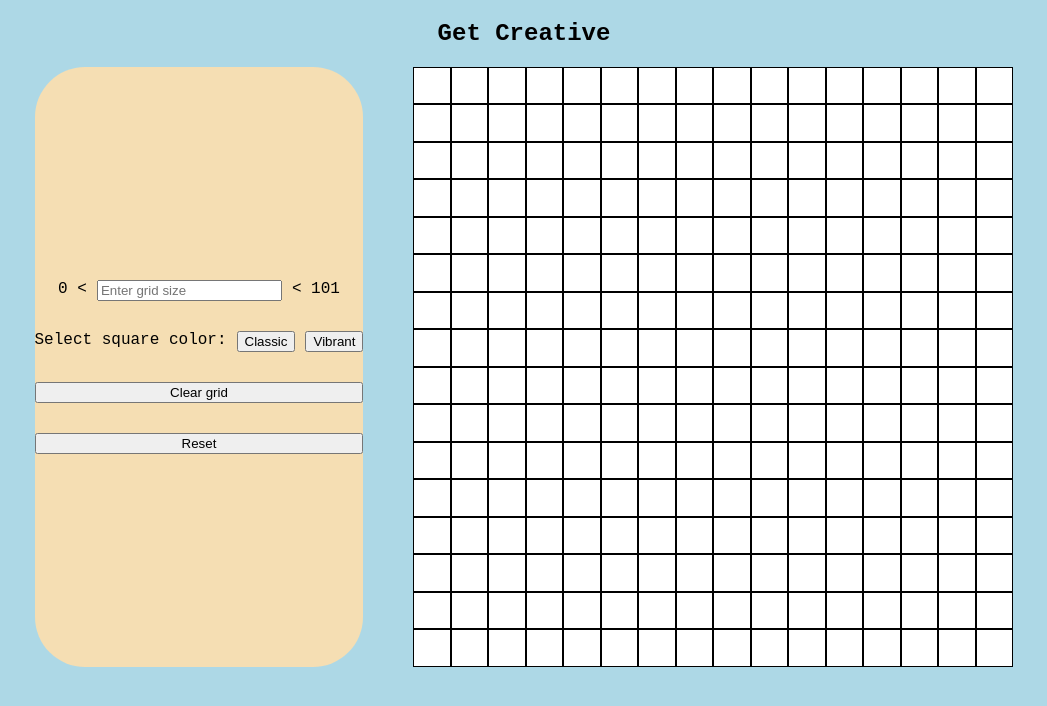
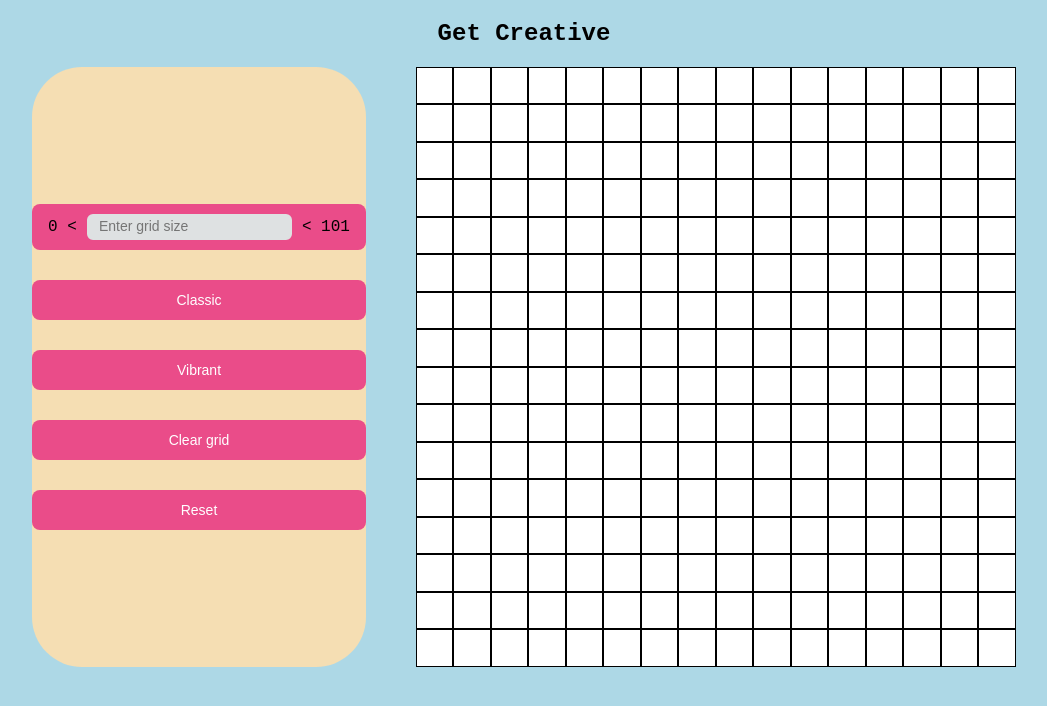
Before and after one commit to staticBunny/etch-a-sketch, a plain HTML site: page index.html in a window 1280 px wide. Shown: the part 88-794 px from the top of the page, without its empty margins (116-1163 px from the left). Drawn offline with Linux system fonts and the light colour scheme.

Commit message:
Change aesthetic

```diff
--- a/app.js
+++ b/app.js
@@ -25,6 +25,7 @@ function makeGrid(gridSize) {
         CONTAINER.appendChild(rowDiv);
     }
 
+    clearGrid();
     if (latestColor === 'classic') setClassicColor();
     else setVibrantColor();
 }
@@ -87,7 +88,6 @@ function checkForEvents() {
 
 function runApp() {
     makeGrid(16);
-    clearGrid()
     checkForEvents();
 }
 
--- a/index.html
+++ b/index.html
@@ -17,13 +17,10 @@
                     <div class="text"> < 101 </div>
                 </div>
 
-                <div id="squareColorContainer">
-                    <div class="text">Select square color: </div>
-                    <button id="classic">Classic</button>
-                    <button id="rgb">Vibrant</button>
-                </div>
-                <button id="clear">Clear grid</button>
-                <button id="reset">Reset</button>
+                <button id="classic" class="button">Classic</button>
+                <button id="rgb" class="button">Vibrant</button>
+                <button id="clear" class="button">Clear grid</button>
+                <button id="reset" class="button">Reset</button>
             </div>
 
             <div id="gridContainer"></div>
--- a/styles.css
+++ b/styles.css
@@ -40,9 +40,64 @@ body {
     border: 1px solid black;
 }
 
-#squareColorContainer,
 #gridSizeContainer {
     display: flex;
     gap: 10px;
+    align-items: center;
     align-self: center;
+    background-color: #EA4C89;
+    border-radius: 8px;
+    border-style: none;
+    box-sizing: border-box;
+    padding: 10px 16px;
 }
+
+/* Dribble */
+.button{
+    background-color: #EA4C89;
+    border-radius: 8px;
+    border-style: none;
+    box-sizing: border-box;
+    color: #FFFFFF;
+    cursor: pointer;
+    display: inline-block;
+    font-size: 14px;
+    font-weight: 500;
+    height: 40px;
+    line-height: 20px;
+    list-style: none;
+    margin: 0;
+    outline: none;
+    padding: 10px 16px;
+    position: relative;
+    text-align: center;
+    text-decoration: none;
+    transition: color 100ms;
+    vertical-align: baseline;
+    user-select: none;
+    -webkit-user-select: none;
+    touch-action: manipulation;
+}
+
+.button:hover
+{
+  background-color: #F082AC;
+}
+
+#input {
+    font-size: 14px;
+    border-radius: 6px;
+    line-height: 1.5;
+    padding: 5px 10px;
+    transition: box-shadow 100ms ease-in, border 100ms ease-in, background-color 100ms ease-in;
+    border: 2px solid #dee1e2;
+    color: rgb(14, 14, 16);
+    background: #dee1e2;
+    display: block;
+    height: 12px;
+}
+
+#input:focus {
+        border-color: #9147ff;
+        background: #fff;
+    }
```
